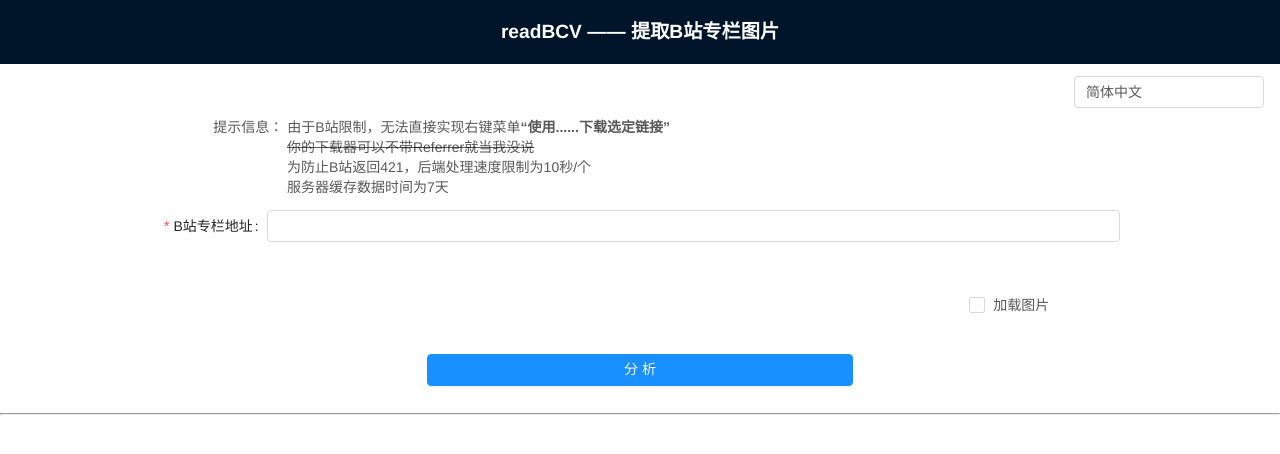
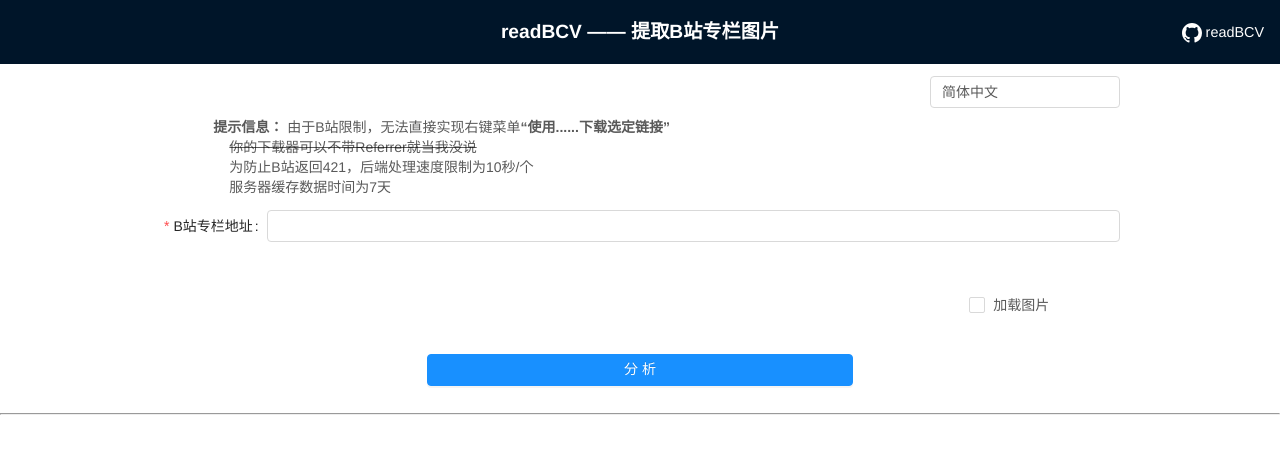
Before and after one commit to BoringCat/readBCV, a Vue app in the folder fontend/: page / in a window 1280 px wide. Shown: the top 454 px of the page. Built offline with nearby package versions, Linux system fonts and the light colour scheme.

Commit message:
增加到github的链接，分离语言切换器，完善i18n配置

```diff
--- a/fontend/src/App.vue
+++ b/fontend/src/App.vue
@@ -3,12 +3,14 @@
     <a-layout>
       <a-layout-header class="header logo">
         <span>{{ $t("title") }}</span>
+        <a title="GitHub - BoringCat/readBCV" class="togithub" href="https://github.com/BoringCat/readBCV" target="_blank">
+        <github :size="20" class="gitimg" />
+        readBCV
+        </a>
       </a-layout-header>
       <a-layout class="layout">
         <div>
-          <a-select class="select" v-model="$i18n.locale" @change="localeOnChange">
-            <a-select-option v-for="({lang, name}, i) in langs" :key="`Lang${i}`" :value="lang">{{ name }}</a-select-option>
-          </a-select>
+          <I18nSwitch />
         </div>
         <ReadBCV />
       </a-layout>
@@ -17,7 +19,9 @@
 </template>
 
 <script>
-import ReadBCV from "./components/Read.vue";
+import ReadBCV from "@/components/Read.vue";
+import I18nSwitch from "@/components/I18nSwitch.vue";
+import github from "@/icons/github.vue";
 
 export default {
   name: "App",
@@ -35,19 +39,11 @@
   },
   components: {
     ReadBCV,
+    I18nSwitch,
+    github
   },
   data() {
-    return { langs: [
-      { lang: 'zh_CN', name: "简体中文" },
-      { lang: 'en_US', name: "English (United States)" },
-      { lang: 'zh_TW', name: "繁体中文" }
-    ]};
-  },
-  methods: {
-    localeOnChange(e) {
-      document.title = this.$t("title")
-      document.cookie = `locale=${e};expires=${new Date("9999-12-31 23:59:59").toGMTString()}`
-    }
+    return { };
   }
 };
 </script>
@@ -66,25 +62,35 @@
   font-size: 1.2rem;
   font-weight: bold;
   float: left;
+  height: auto;
   color: white;
-}
-.select {
-  float: right;
-  min-width: 190px;
-  margin-top: 0.75rem;
-  margin-right: 1rem;
-  z-index: 999;
 }
 .layout {
   min-height: calc(100vh - 64px);
   background-color: white;
 }
+.togithub {
+  font-weight: initial;
+  font-size: 0.9rem;
+  color: white;
+  float: right;
+}
+@media (min-width: 576px) {
+  .togithub {
+    margin-left: -10rem;
+  }
+}
+.togithub:hover {
+  color: white;
+}
+
+.gitimg {
+  margin-bottom: -0.35rem;
+}
+
 @media (prefers-color-scheme: dark) {
   .layout {
     background-color: #222;
-  }
-  .select .ant-select-selection, .ant-notification-notice {
-    background-color: #111;
   }
   .ant-select-dropdown-menu-item, .ant-select-dropdown-menu-item-selected, .select.ant-select,
   .ant-notification-notice-message, .ant-progress-circle .ant-progress-text {
@@ -96,13 +102,5 @@
   .ant-notification, .ant-notification-notice-close {
     color: #CCC;
   }
-  .ant-select-dropdown, .ant-select-dropdown-menu-item-selected {
-    background-color: #2C2C2C;
-  }
-  .ant-select-dropdown-menu-item:hover:not(.ant-select-dropdown-menu-item-disabled),
-  .ant-select-dropdown-menu-item-active:not(.ant-select-dropdown-menu-item-disabled) {
-    background-color: #191919;
-  }
-
 }
 </style>
--- /dev/null
+++ b/fontend/src/components/I18nSwitch.vue
@@ -0,0 +1,57 @@
+<template>
+  <Row>
+    <Col :xs="{span:22, offset:1}" :sm="{ span: 16, offset:5 }">
+    <a-select class="select" v-model="$i18n.locale" @change="localeOnChange">
+      <a-select-option v-for="({lang, name}, i) in langs" :key="`Lang${i}`" :value="lang">{{ name }}</a-select-option>
+    </a-select>
+    </Col>
+  </Row>
+</template>
+
+<script>
+import { Row, Col } from "ant-design-vue";
+export default {
+  components: {
+    Row,
+    Col
+  },
+  data() {
+    return {
+      langs: [
+        { lang: 'zh_CN', name: "简体中文" },
+        { lang: 'en_US', name: "English (United States)" },
+        { lang: 'zh_TW', name: "繁体中文" }
+      ]
+    };
+  },
+  methods: {
+    localeOnChange(e) {
+      document.title = this.$t("title")
+      document.cookie = `locale=${e};expires=${new Date("9999-12-31 23:59:59").toGMTString()}`
+    }
+  }
+}
+</script>
+
+<style>
+.select {
+  float: right;
+  min-width: 190px;
+  margin-top: 0.75rem;
+}
+@media (prefers-color-scheme: dark) {
+  .select .ant-select-selection, .ant-notification-notice {
+    background-color: #111;
+  }
+  .select.ant-select {
+    color: #EEE;
+  }
+  .ant-select-dropdown, .ant-select-dropdown-menu-item-selected {
+    background-color: #2C2C2C;
+  }
+  .ant-select-dropdown-menu-item:hover:not(.ant-select-dropdown-menu-item-disabled),
+  .ant-select-dropdown-menu-item-active:not(.ant-select-dropdown-menu-item-disabled) {
+    background-color: #191919;
+  }
+}
+</style>
--- a/fontend/src/components/Read.vue
+++ b/fontend/src/components/Read.vue
@@ -11,7 +11,7 @@
         :wrapper-col="{ xs: {span: 22, offset: 1}, sm: { span: 16, offset: 4 }}"
         class="warn"
       >
-        <p>{{ $t("message.warninfo.l1") }}<strong>{{ $t("message.warninfo.l1Strong") }}</strong></p>
+        <p><strong>{{ $t("message.warninfo.title") }}</strong>{{ $t("message.warninfo.l1") }}<strong>{{ $t("message.warninfo.l1Strong") }}</strong></p>
         <p><s>{{ $t("message.warninfo.l2") }}</s></p>
         <p>{{ $t("message.warninfo.l3") }}</p>
         <p>{{ $t("message.warninfo.l4") }}</p>
@@ -241,7 +241,7 @@
 }
 .warn p {
   margin-bottom: 0;
-  margin-left: 4.6rem;
+  margin-left: 1rem;
   line-height: initial;
 }
 .warn p:first-child {
--- a/fontend/src/i18n/en_US.js
+++ b/fontend/src/i18n/en_US.js
@@ -2,7 +2,8 @@
 
 const message = {
     warninfo: {
-        l1: "Notes: Limited by Bilibili. Use",
+        title: "Notes: ",
+        l1: "Limited by Bilibili. Use",
         l1Strong: '"Download selected links by ......" is impossible',
         l2: "Or your downloader can create tasks without Referrer in headers",
         l3: "Avoid Bilibili return 421 when access too fast. Each access from server limit at 10 seconds",
--- a/fontend/src/i18n/zh_CN.js
+++ b/fontend/src/i18n/zh_CN.js
@@ -2,7 +2,8 @@
 
 const message = {
     warninfo: {
-        l1: "提示信息： 由于B站限制，无法直接实现右键菜单",
+        title: "提示信息： ",
+        l1: "由于B站限制，无法直接实现右键菜单",
         l1Strong: "“使用......下载选定链接”",
         l2: "你的下载器可以不带Referrer就当我没说",
         l3: "为防止B站返回421，后端处理速度限制为10秒/个",
--- a/fontend/src/i18n/zh_TW.js
+++ b/fontend/src/i18n/zh_TW.js
@@ -2,7 +2,8 @@
 
 const message = {
     warninfo: {
-        l1: "提示信息： 由於B站限製，無法直接實現右鍵菜單",
+        title: "提示信息： ",
+        l1: "由於B站限製，無法直接實現右鍵菜單",
         l1Strong: "“使用......下載選定鏈接”",
         l2: "你的下載器可以不帶Referrer就當我冇說",
         l3: "為防止B站返回421，後端處理速度限製為10秒/個",
--- /dev/null
+++ b/fontend/src/icons/github.vue
@@ -0,0 +1,25 @@
+<template>
+  <svg
+    :height="size"
+    style="fill: currentColor"
+    :viewBox="`0 0 16 16`"
+    version="1.1"
+    :width="size"
+  >
+    <path
+      fill-rule="evenodd"
+      d="M8 0C3.58 0 0 3.58 0 8c0 3.54 2.29 6.53 5.47 7.59.4.07.55-.17.55-.38 0-.19-.01-.82-.01-1.49-2.01.37-2.53-.49-2.69-.94-.09-.23-.48-.94-.82-1.13-.28-.15-.68-.52-.01-.53.63-.01 1.08.58 1.23.82.72 1.21 1.87.87 2.33.66.07-.52.28-.87.51-1.07-1.78-.2-3.64-.89-3.64-3.95 0-.87.31-1.59.82-2.15-.08-.2-.36-1.02.08-2.12 0 0 .67-.21 2.2.82.64-.18 1.32-.27 2-.27.68 0 1.36.09 2 .27 1.53-1.04 2.2-.82 2.2-.82.44 1.1.16 1.92.08 2.12.51.56.82 1.27.82 2.15 0 3.07-1.87 3.75-3.65 3.95.29.25.54.73.54 1.48 0 1.07-.01 1.93-.01 2.2 0 .21.15.46.55.38A8.013 8.013 0 0016 8c0-4.42-3.58-8-8-8z"
+    />
+  </svg>
+</template>
+
+<script>
+export default {
+  props: {
+    "size": {
+      type: Number,
+      default: 32
+    }
+  }
+};
+</script>
```
Also changed, not shown: 2 other files (tests, documents, lock files or other folders).
